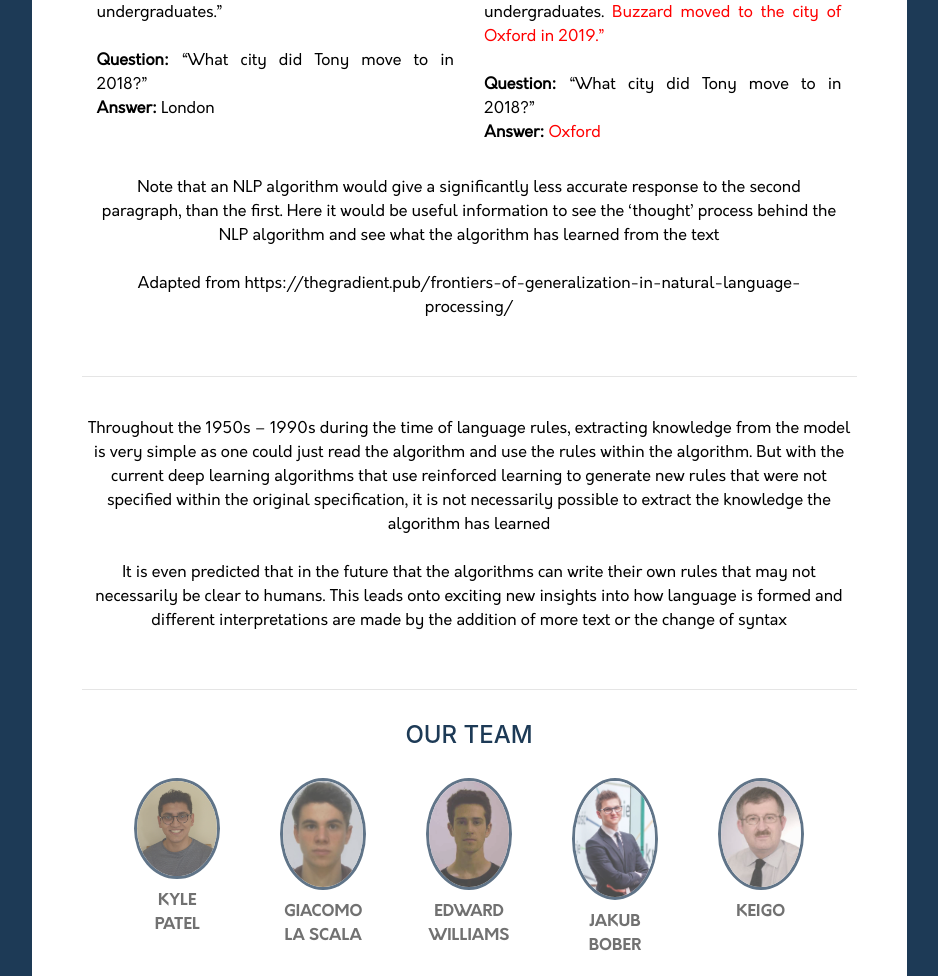
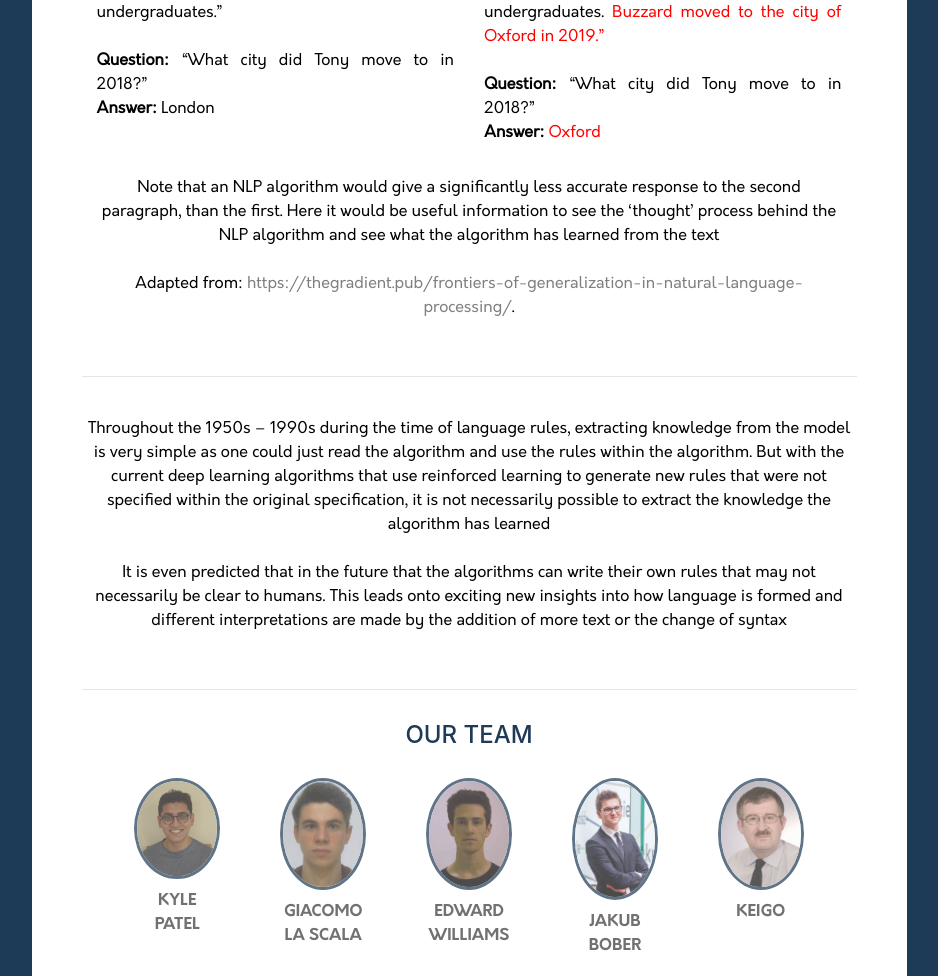
Before and after one commit to TheKubek/Piyawat-Lertvittayakumjorn, a plain HTML site: page explainnlp.html in a window 1280 px wide. Shown: the part 868-1844 px from the top of the page, without its empty margins (171-1109 px from the left). Drawn offline with nearby package versions, Linux system fonts and the light colour scheme.

```diff
--- a/explainnlp.html
+++ b/explainnlp.html
@@ -141,19 +141,25 @@
                         paragraph, than the first. Here it would be useful information to see the ‘thought’ process
                         behind the NLP algorithm and see what the algorithm has learned from the text
                         <br><br>
-                        Adapted from https://thegradient.pub/frontiers-of-generalization-in-natural-language-processing/
+                        Adapted from: <a
+                            href="https://thegradient.pub/frontiers-of-generalization-in-natural-language-processing/"
+                            class="piyaLink">https://thegradient.pub/frontiers-of-generalization-in-natural-language-processing/</a>.
                     </p>
                 </div>
-                <br><hr><br>
+                <br>
+                <hr>
+                <br>
                 <p class="info">
                     Throughout the 1950s – 1990s during the time of language rules, extracting knowledge from the model
                     is very simple as one could just read the algorithm and use the rules within the algorithm. But with
-                    the current deep learning algorithms that use reinforced learning to generate new rules that were not
+                    the current deep learning algorithms that use reinforced learning to generate new rules that were
+                    not
                     specified within the original specification, it is not necessarily possible to extract the knowledge
                     the algorithm has learned
                     <br><br>
                     It is even predicted that in the future that the algorithms can write their own rules that may not
-                    necessarily be clear to humans. This leads onto exciting new insights into how language is formed and
+                    necessarily be clear to humans. This leads onto exciting new insights into how language is formed
+                    and
                     different interpretations are made by the addition of more text or the change of syntax
                 </p>
                 <br>
@@ -238,7 +244,6 @@
     })
 
     $(".menuHolders").mouseleave(function () {
-        $(this).stop(true);
         $(this).animate({"padding": "0px"});
     })
 
```
Also changed, not shown: index.html (+0 -1 lines), wordembeddings.html (+1 -1 lines).
